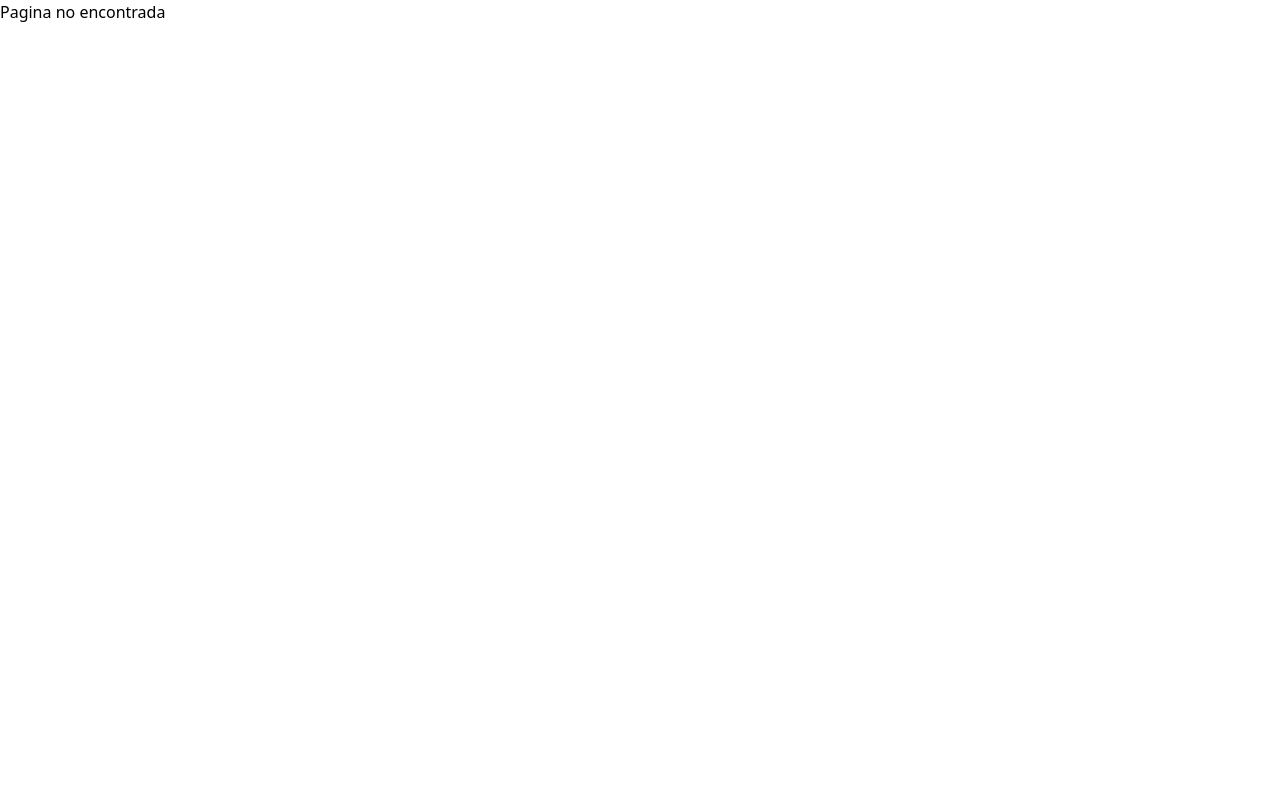
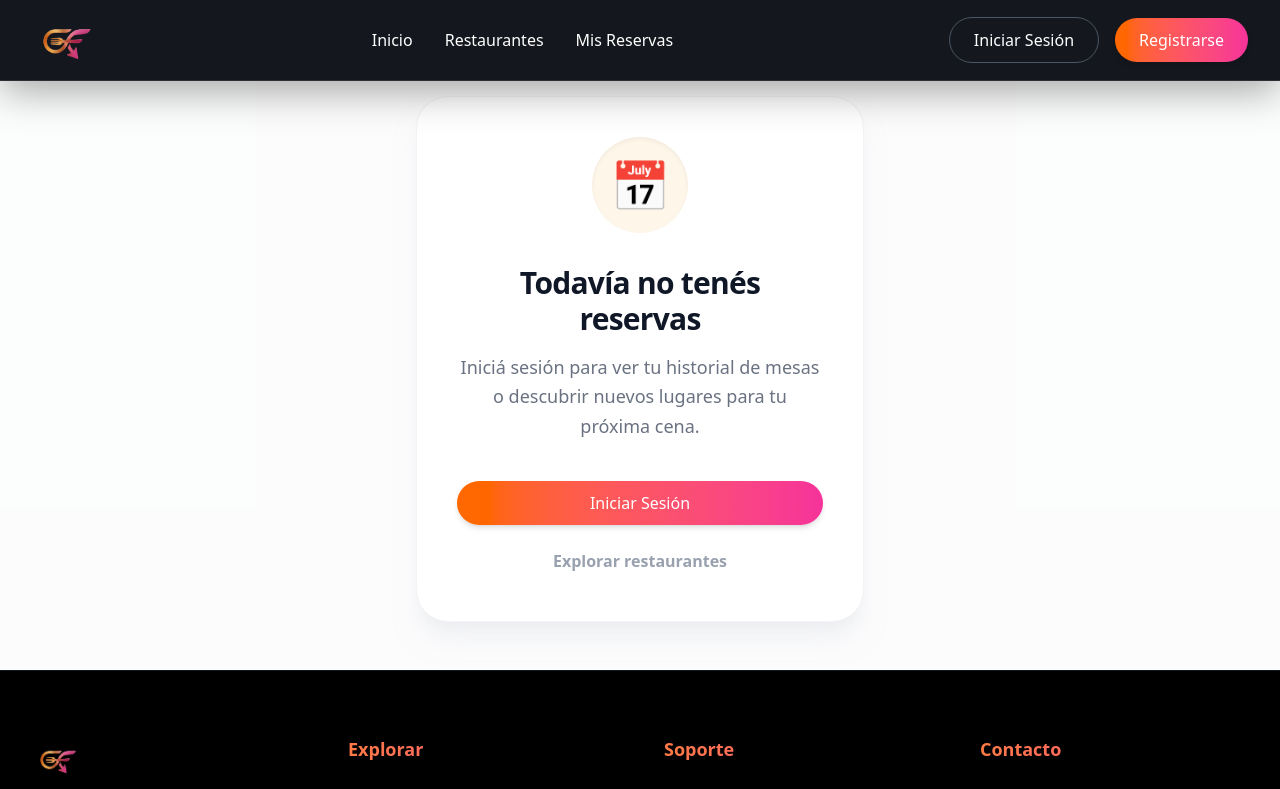
Before and after one commit to gastroflow2026-cpu/FRONT, a Next.js app in the folder client/: page /reservations in a window 1280 px wide. Before the commit this address had no page. Shown: the top 789 px of the page. Built offline with nearby package versions, Linux system fonts and the light colour scheme.

Commit message:
Fix: navbar and reservations route working

```diff
--- /dev/null
+++ b/client/src/app/reservations/page.tsx
@@ -0,0 +1,46 @@
+import Navbar from "@/components/layout/Navbar";
+import Footer from "@/components/layout/Footer";
+import Link from "next/link";
+
+export default function ReservationsPage() {
+  return (
+    <div className="flex flex-col min-h-screen">
+      <Navbar />
+
+      <main className="grow flex items-center justify-center pt-24 pb-12 px-4 bg-gray-50/50">
+        <div className="max-w-md w-full text-center p-10 bg-white rounded-4xl shadow-xl shadow-gray-200/50 border border-gray-100">
+          {/* Icono decorativo con sutil degradado de fondo */}
+          <div className="bg-orange-100/50 w-24 h-24 rounded-full flex items-center justify-center mx-auto mb-8 shadow-inner">
+            <span className="text-5xl">📅</span>
+          </div>
+
+          <h1 className="text-3xl font-bold text-gray-900 mb-4 tracking-tight">
+            Todavía no tenés reservas
+          </h1>
+
+          <p className="text-lg text-gray-500 mb-10 leading-relaxed">
+            Iniciá sesión para ver tu historial de mesas o descubrir nuevos lugares para tu próxima cena.
+          </p>
+
+          <div className="flex flex-col gap-4">
+            <Link
+              href="/login"
+              className="bg-linear-to-r from-orange-500 to-pink-500 text-white px-6 py-2.5 rounded-full font-medium hover:opacity-90 transition duration-150 w-full shadow-md"
+            >
+              Iniciar Sesión
+            </Link>
+
+            <Link
+              href="/restaurants"
+              className="text-gray-400 font-semibold py-2 hover:text-gray-700 transition-colors"
+            >
+              Explorar restaurantes
+            </Link>
+          </div>
+        </div>
+      </main>
+
+      <Footer />
+    </div>
+  );
+}
--- a/client/src/components/layout/Navbar.tsx
+++ b/client/src/components/layout/Navbar.tsx
@@ -49,7 +49,7 @@ const Navbar = () => {
             <Link href="/restaurants" className="text-white hover:text-orange-400 font-medium transition duration-150">
               Restaurantes
             </Link>
-            <Link href="/reservas" className="text-white hover:text-orange-400 font-medium transition duration-150">
+            <Link href="/reservations" className="text-white hover:text-orange-400 font-medium transition duration-150">
               Mis Reservas
             </Link>
           </div>
@@ -107,8 +107,8 @@ const Navbar = () => {
           <div className="px-2 pt-2 pb-3 space-y-1 sm:px-3">
             {/* CAMBIO 7: Texto blanco para los links móviles */}
             <Link href="/" className="block text-white hover:bg-gray-900 hover:text-orange-400 px-3 py-2 rounded-md font-medium">Inicio</Link>
-            <Link href="/restaurantes" className="block text-white hover:bg-gray-900 hover:text-orange-400 px-3 py-2 rounded-md font-medium">Restaurantes</Link>
-            <Link href="/reservas" className="block text-white hover:bg-gray-900 hover:text-orange-400 px-3 py-2 rounded-md font-medium">Mis Reservas</Link>
+            <Link href="/restaurants" className="block text-white hover:bg-gray-900 hover:text-orange-400 px-3 py-2 rounded-md font-medium">Restaurantes</Link>
+            <Link href="/reservations" className="block text-white hover:bg-gray-900 hover:text-orange-400 px-3 py-2 rounded-md font-medium">Mis Reservas</Link>
           </div>
           {/* Botones móviles */}
           <div className="px-5 py-4 border-t border-gray-800 flex flex-col space-y-3">
```
